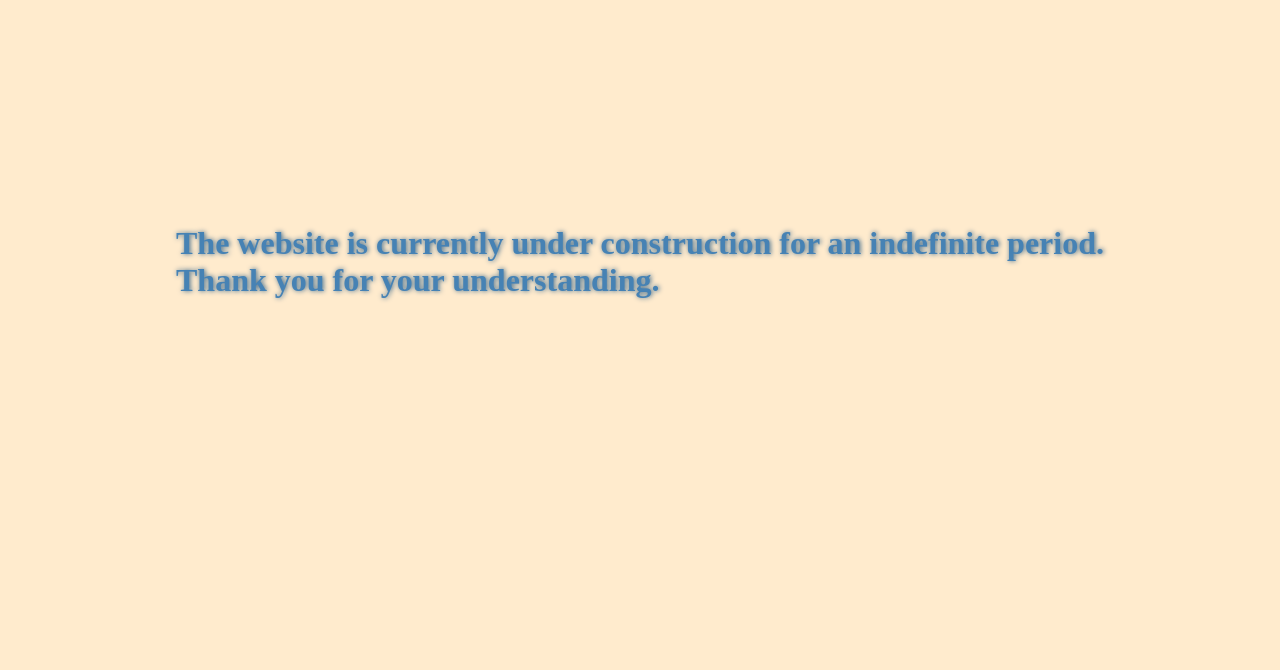
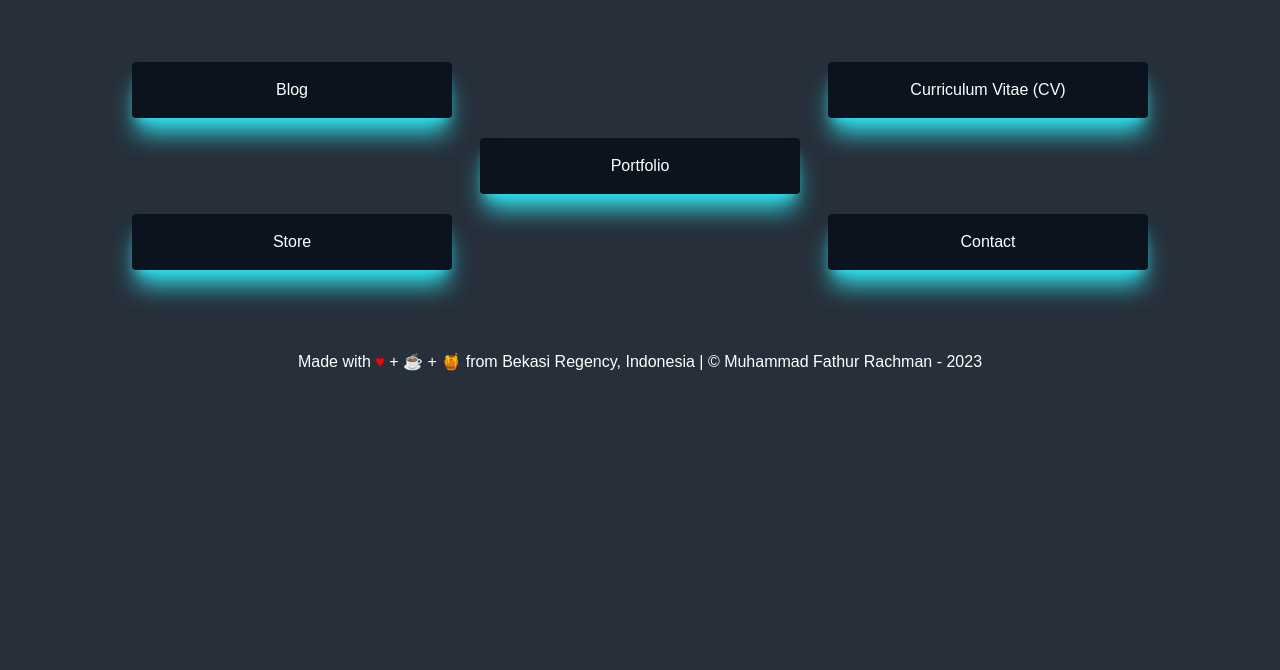
Before and after one commit to mfathurr/mfathurr.github.io, a website: page index.html in a window 1280 px wide. Shown: the part 146-816 px from the top of the page. Drawn offline with Linux system fonts and the light colour scheme; a web font is replaced by a local one.

Commit message:
Add assets file, tailwind.config, etc. Make the web as similar as possible like the design.

```diff
--- /dev/null
+++ b/assets/css/custom.css
@@ -0,0 +1,7 @@
+body {
+  font-family: "Mooli", sans-serif;
+}
+
+footer span:first-child {
+  color: red;
+}
--- /dev/null
+++ b/assets/css/main.css
@@ -0,0 +1,7 @@
+@tailwind base;
+@tailwind components;
+@tailwind utilities;
+
+.btn-main {
+  @apply w-full sm:w-80 col-span-full sm:col-span-1 inline-block bg-btn-color rounded shadow-xl shadow-shdw-color px-8 py-4 mx-auto my-2 sm:my-0;
+}
--- a/index.html
+++ b/index.html
@@ -4,25 +4,41 @@
     <meta charset="UTF-8" />
     <meta http-equiv="X-UA-Compatible" content="IE=edge" />
     <meta name="viewport" content="width=device-width, initial-scale=1.0" />
+    <meta name="author" content="Muhammad Fathur Rachman" />
+    <meta name="description" content="Portfolio Muhammad Fathur Rachman" />
     <title>MFR ... Under Construction</title>
+    <!-- Tailwind CSS -->
+    <link rel="stylesheet" href="./assets/css/style.css" />
+
+    <!-- Custom CSS -->
+    <link rel="stylesheet" href="./assets/css/custom.css" />
+
+    <!-- Fonts -->
+    <link rel="preconnect" href="https://fonts.googleapis.com" />
+    <link rel="preconnect" href="https://fonts.gstatic.com" crossorigin />
+    <link
+      href="https://fonts.googleapis.com/css2?family=Mooli&display=swap"
+      rel="stylesheet"
+    />
   </head>
-  <body style="background-color: blanchedalmond">
-    <h1
-      style="
-        align-items: center;
-        color: steelblue;
-        display: flex;
-        font-weight: 700;
-        height: 100vh;
-        justify-content: center;
-        margin: 0 auto;
-        text-shadow: rgb(56, 102, 139) 1px 0 5px;
-        width: 75vw;
-      "
-    >
-      The website is currently under construction for an indefinite period.
-      <br />
-      Thank you for your understanding.
-    </h1>
+  <body class="box-border bg-main-color text-white">
+    <header class="my-10 sm:my-20">
+      <h1 class="text-4xl sm:text-5xl text-center">Muhammad Fathur Rachman</h1>
+    </header>
+
+    <main class="my-20">
+      <div class="w-4/5 mx-auto grid grid-cols-3 grid-rows-3 gap-5 text-center">
+        <a href="#" class="btn-main">Blog</a>
+        <a href="#" class="btn-main sm:col-start-3">Curriculum Vitae (CV)</a>
+        <a href="#" class="btn-main sm:col-start-2 sm:row-start-2">Portfolio</a>
+        <a href="#" class="btn-main sm:row-start-3">Store</a>
+        <a href="#" class="btn-main sm:col-start-3 sm:row-start-3">Contact</a>
+      </div>
+    </main>
+
+    <footer class="text-center">
+      Made with <span>&hearts;</span> + ☕ + 🍯 from Bekasi Regency, Indonesia |
+      &copy; Muhammad Fathur Rachman - 2023
+    </footer>
   </body>
 </html>
--- /dev/null
+++ b/tailwind.config.js
@@ -0,0 +1,14 @@
+/** @type {import('tailwindcss').Config} */
+module.exports = {
+  content: ["index.html"],
+  theme: {
+    extend: {
+      colors: {
+        "main-color": "#262f3a",
+        "btn-color": "#0a131e",
+        "shdw-color": "#30dbe7",
+      },
+    },
+  },
+  plugins: [],
+};
```
Also changed, not shown: package.json (added, +87 -0 lines), assets/css/style.css (added), 1 other file.
